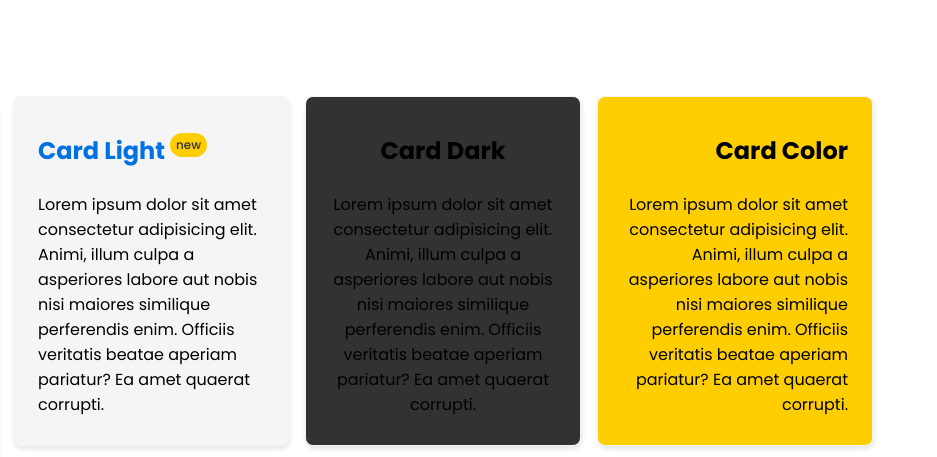
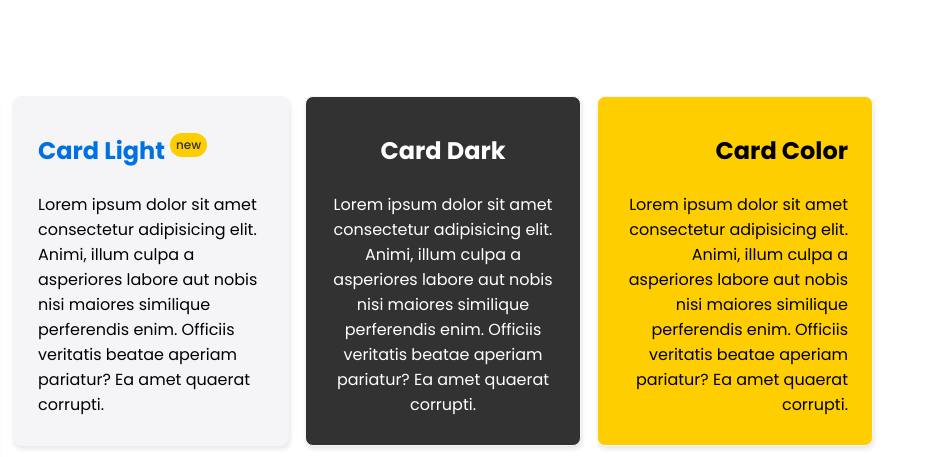
Before and after one commit to ApreaKosasih/gillandgroup-css, a website: page index.html in a window 1280 px wide. Shown: the part 2960-3417 px from the top of the page, 343-1280 px from the left. Drawn offline with nearby package versions, Linux system fonts and the light colour scheme.

Commit message:
dev purpose

```diff
--- a/css/index.css
+++ b/css/index.css
@@ -185,6 +185,10 @@ body {
 
 .bg-light {
   background-color: #f5f5f7;
+}
+
+.text-white {
+  color: #ffffff;
 }
 
 .text-dark {
```
